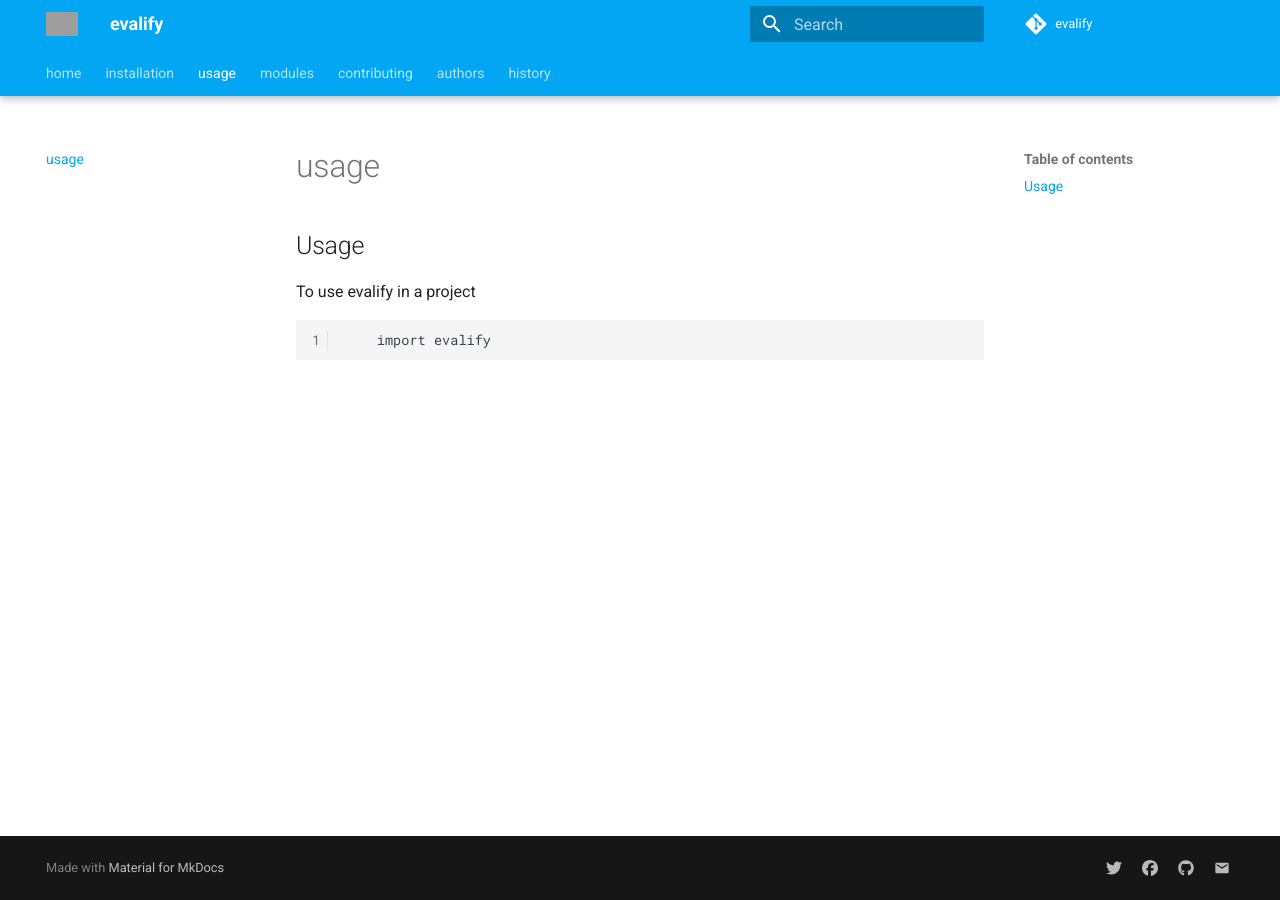
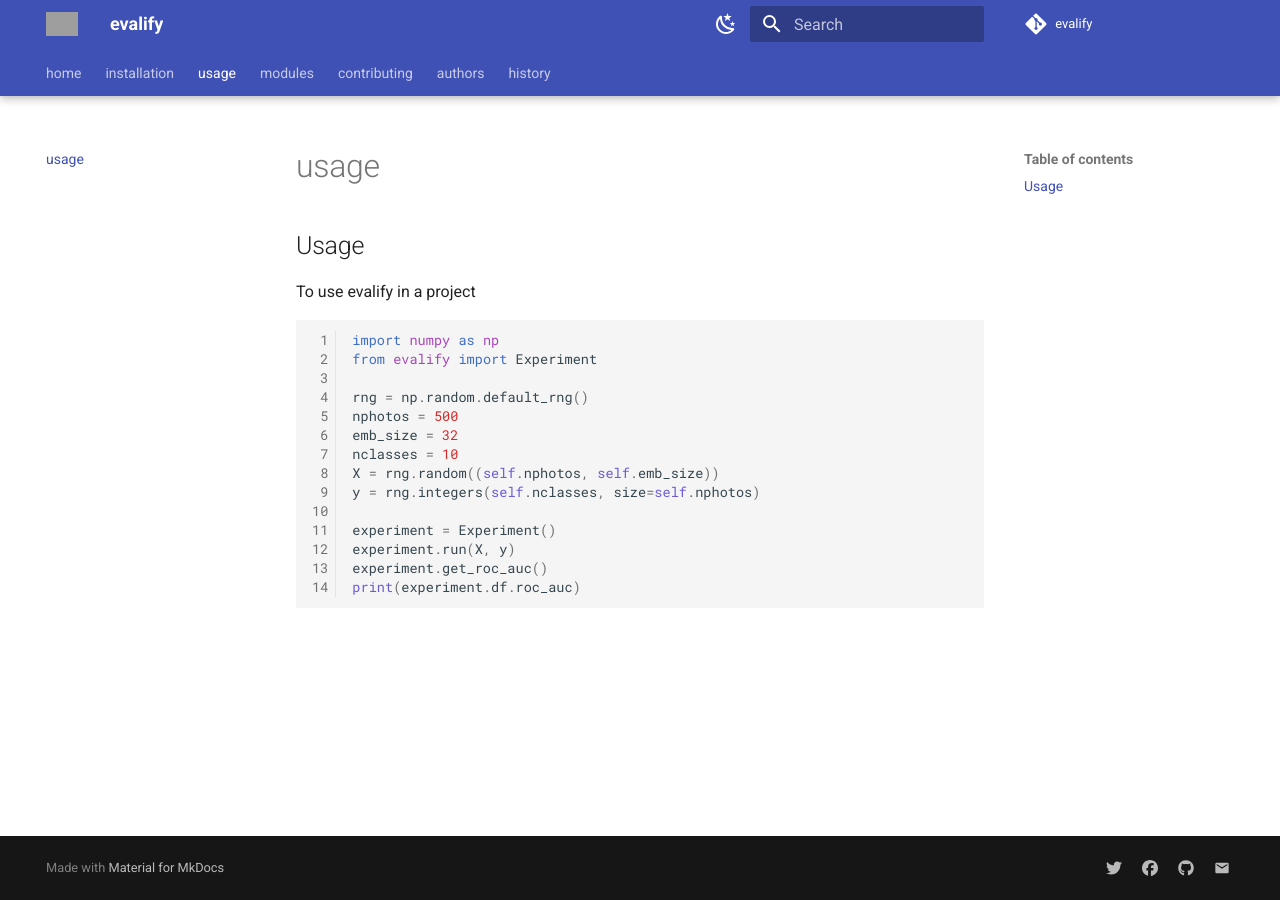
Before and after one commit to ma7555/evalify, an MkDocs documentation site: the page built from docs/usage.md, in a window 1280 px wide. Built offline with MkDocs 1.6.1 and Material for MkDocs 9.7.7, drawn with Linux system fonts in a browser that asks for light colours; comment, search, counter and statistics services are not loaded; grey boxes are pictures that could not be loaded.

````diff
--- a/docs/usage.md
+++ b/docs/usage.md
@@ -2,6 +2,19 @@
 
 To use evalify in a project
 
+```python
+import numpy as np
+from evalify import Experiment
+
+rng = np.random.default_rng()
+nphotos = 500
+emb_size = 32
+nclasses = 10
+X = rng.random((self.nphotos, self.emb_size))
+y = rng.integers(self.nclasses, size=self.nphotos)
+
+experiment = Experiment()
+experiment.run(X, y)
+experiment.get_roc_auc()
+print(experiment.df.roc_auc)
 ```
-    import evalify
-```
--- a/mkdocs.yml
+++ b/mkdocs.yml
@@ -15,9 +15,17 @@ theme:
   name: material
   language: en
   logo: https://user-images.githubusercontent.com/7144929/154332210-fa1fee34-faae-4567-858a-49fa53e99a2b.svg
-
   palette:
-    primary: light blue
+    - media: "(prefers-color-scheme: light)"
+      scheme: default
+      toggle:
+        icon: material/weather-night
+        name: Switch to dark mode
+    - media: "(prefers-color-scheme: dark)"
+      scheme: slate
+      toggle:
+        icon: material/weather-sunny
+        name: Switch to light mode
   features:
     - navigation.indexes
     - navigation.tabs
````
Also changed, not shown: README.md (+10 -5 lines), 4 other files.
